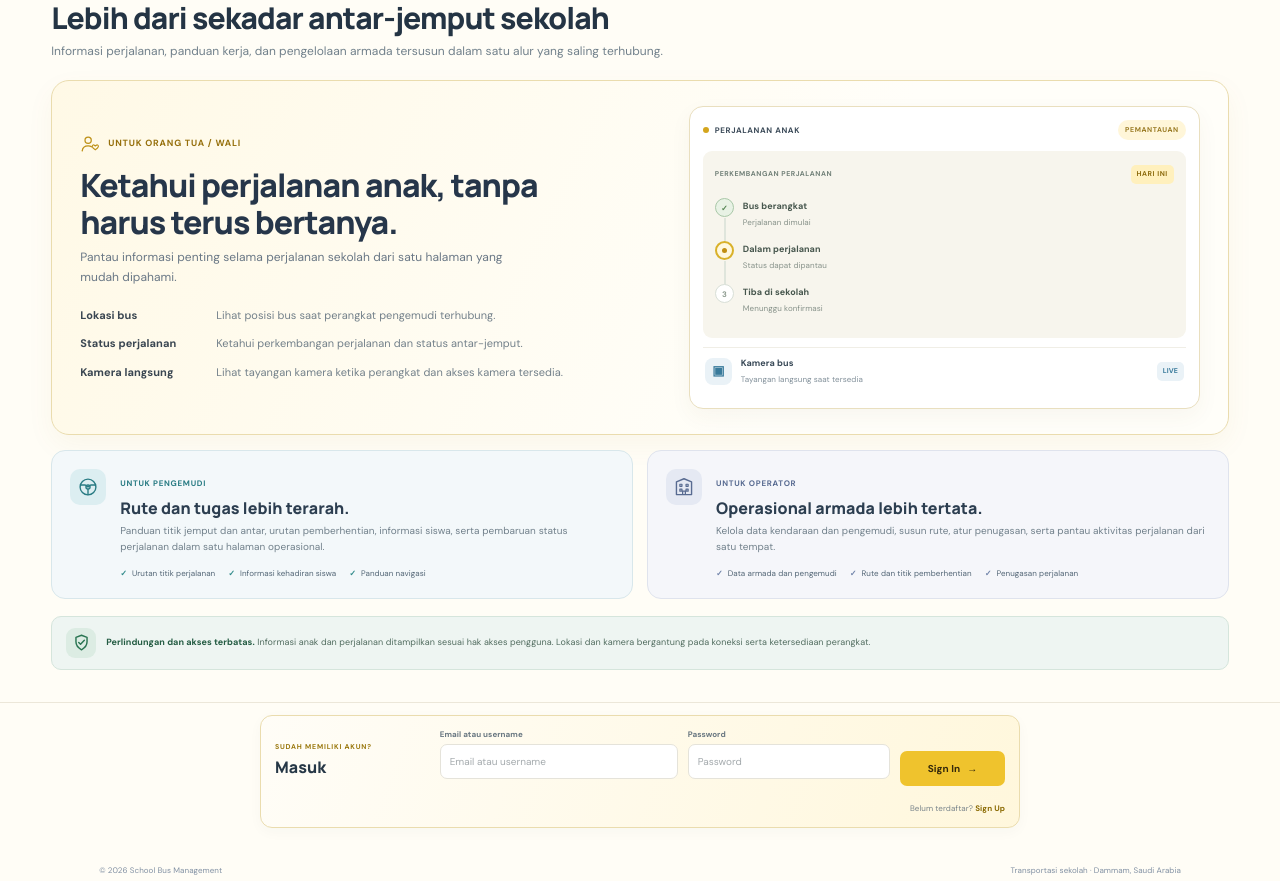
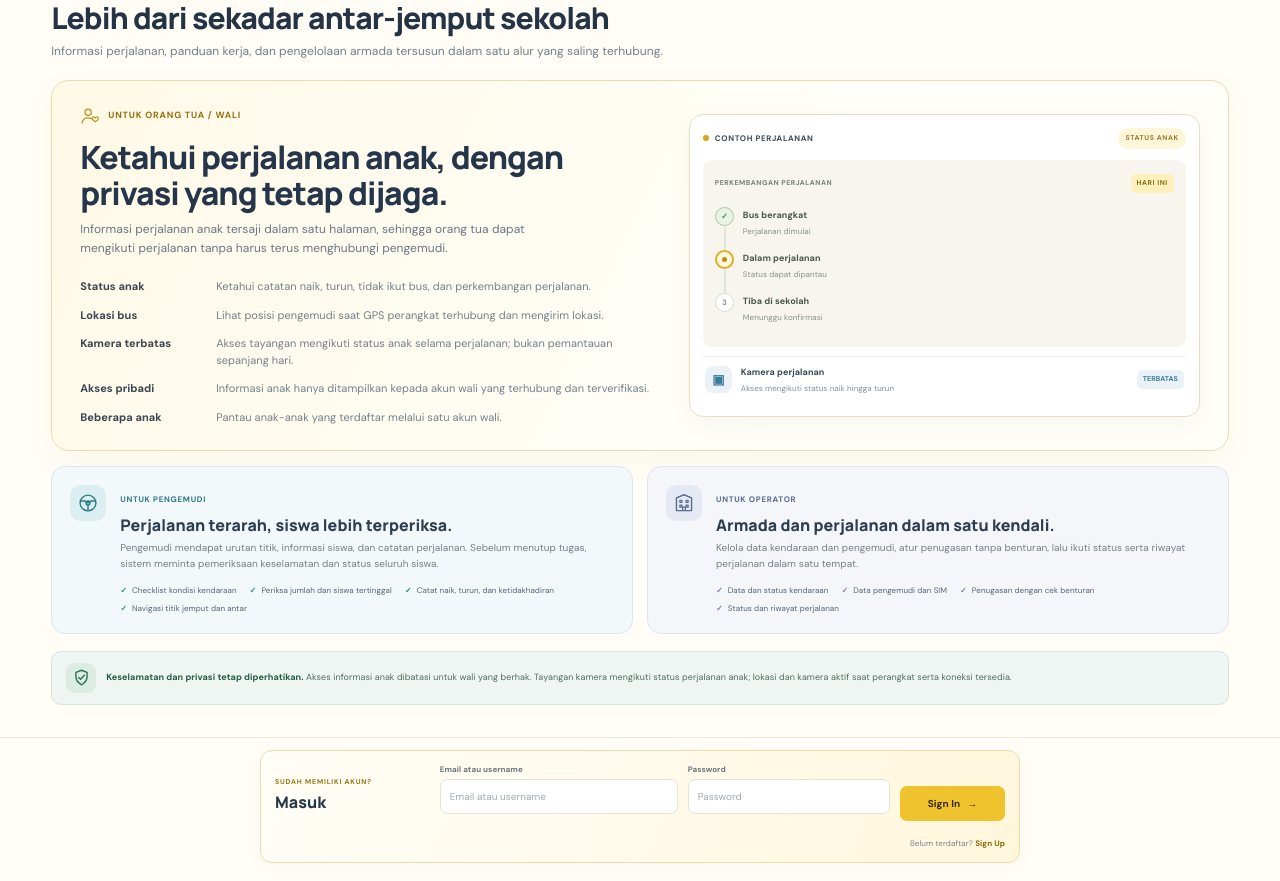
Before and after one commit to irusandi-hub/school-bus-management, a Next.js app: page / in a window 1280 px wide. Shown: the part 460-1341 px from the top of the page. Built offline with nearby package versions, Linux system fonts and the light colour scheme.

Commit message:
feat(landing): explain role benefits and child privacy

```diff
--- a/app/page.tsx
+++ b/app/page.tsx
@@ -19,9 +19,9 @@ function RoleIcon({ type }: { type: "parent" | "driver" | "operator" }) {
 }
 
 const roles = [
-  { type: "parent" as const, title: "Orang Tua", description: "Pantau kabar perjalanan, lokasi bus, dan video saat tersedia.", points: ["Status perjalanan anak", "Lokasi bus saat terhubung", "Tampilan video saat diizinkan"] },
-  { type: "driver" as const, title: "Pengemudi", description: "Jalankan perjalanan dengan urutan rute dan informasi siswa yang jelas.", points: ["Panduan titik jemput dan antar", "Informasi serta kehadiran siswa", "Pembaruan status perjalanan"] },
-  { type: "operator" as const, title: "Operator", description: "Atur armada, pengemudi, rute, dan penugasan perjalanan.", points: ["Data armada dan pengemudi", "Rute serta penugasan", "Pemantauan operasional"] },
+  { type: "parent" as const, title: "Orang Tua", description: "Ketahui perkembangan perjalanan anak, dengan akses informasi yang tetap terbatas.", points: ["Status naik, turun, dan perjalanan", "Lokasi bus saat GPS terhubung", "Kamera mengikuti status perjalanan"] },
+  { type: "driver" as const, title: "Pengemudi", description: "Jalankan tugas dengan rute terarah, catatan siswa, dan pemeriksaan keselamatan.", points: ["Checklist pemeriksaan keselamatan", "Pemeriksaan siswa sebelum perjalanan ditutup", "Urutan titik dan navigasi"] },
+  { type: "operator" as const, title: "Operator", description: "Kelola armada dan pengemudi, susun penugasan, serta pantau perjalanan.", points: ["Data dan status armada", "Data pengemudi dan penugasan", "Ringkasan serta riwayat perjalanan"] },
 ];
 
 export default function LandingPage() {
@@ -59,16 +59,18 @@ export default function LandingPage() {
       <article className="sbm-parent-feature">
         <div className="sbm-parent-feature-copy">
           <span className="sbm-feature-label"><RoleIcon type="parent"/> UNTUK ORANG TUA / WALI</span>
-          <h3>Ketahui perjalanan anak, tanpa harus terus bertanya.</h3>
-          <p>Pantau informasi penting selama perjalanan sekolah dari satu halaman yang mudah dipahami.</p>
+          <h3>Ketahui perjalanan anak, dengan privasi yang tetap dijaga.</h3>
+          <p>Informasi perjalanan anak tersaji dalam satu halaman, sehingga orang tua dapat mengikuti perjalanan tanpa harus terus menghubungi pengemudi.</p>
           <ul className="sbm-feature-checks">
-            <li><strong>Lokasi bus</strong><span>Lihat posisi bus saat perangkat pengemudi terhubung.</span></li>
-            <li><strong>Status perjalanan</strong><span>Ketahui perkembangan perjalanan dan status antar-jemput.</span></li>
-            <li><strong>Kamera langsung</strong><span>Lihat tayangan kamera ketika perangkat dan akses kamera tersedia.</span></li>
+            <li><strong>Status anak</strong><span>Ketahui catatan naik, turun, tidak ikut bus, dan perkembangan perjalanan.</span></li>
+            <li><strong>Lokasi bus</strong><span>Lihat posisi pengemudi saat GPS perangkat terhubung dan mengirim lokasi.</span></li>
+            <li><strong>Kamera terbatas</strong><span>Akses tayangan mengikuti status anak selama perjalanan; bukan pemantauan sepanjang hari.</span></li>
+            <li><strong>Akses pribadi</strong><span>Informasi anak hanya ditampilkan kepada akun wali yang terhubung dan terverifikasi.</span></li>
+            <li><strong>Beberapa anak</strong><span>Pantau anak-anak yang terdaftar melalui satu akun wali.</span></li>
           </ul>
         </div>
         <div className="sbm-parent-feature-visual" aria-label="Ilustrasi informasi lokasi bus dan perjalanan">
-          <div className="sbm-parent-visual-top"><span><i/> PERJALANAN ANAK</span><b>PEMANTAUAN</b></div>
+          <div className="sbm-parent-visual-top"><span><i/> CONTOH PERJALANAN</span><b>STATUS ANAK</b></div>
           <div className="sbm-parent-journey">
             <div className="sbm-journey-head"><span>PERKEMBANGAN PERJALANAN</span><b>HARI INI</b></div>
             <div className="sbm-journey-line">
@@ -77,25 +79,25 @@ export default function LandingPage() {
               <div className="sbm-journey-step"><i>3</i><span><strong>Tiba di sekolah</strong><small>Menunggu konfirmasi</small></span></div>
             </div>
           </div>
-          <div className="sbm-parent-camera-row"><span className="sbm-camera-symbol">▣</span><span><strong>Kamera bus</strong><small>Tayangan langsung saat tersedia</small></span><span className="sbm-camera-state">LIVE</span></div>
+          <div className="sbm-parent-camera-row"><span className="sbm-camera-symbol">▣</span><span><strong>Kamera perjalanan</strong><small>Akses mengikuti status naik hingga turun</small></span><span className="sbm-camera-state">TERBATAS</span></div>
         </div>
       </article>
 
       <div className="sbm-support-features">
         <article className="sbm-support-feature driver">
           <span className="sbm-support-icon"><RoleIcon type="driver"/></span>
-          <div><span className="sbm-support-kicker">UNTUK PENGEMUDI</span><h3>Rute dan tugas lebih terarah.</h3><p>Panduan titik jemput dan antar, urutan pemberhentian, informasi siswa, serta pembaruan status perjalanan dalam satu halaman operasional.</p></div>
-          <ul><li>Urutan titik perjalanan</li><li>Informasi kehadiran siswa</li><li>Panduan navigasi</li></ul>
+          <div><span className="sbm-support-kicker">UNTUK PENGEMUDI</span><h3>Perjalanan terarah, siswa lebih terperiksa.</h3><p>Pengemudi mendapat urutan titik, informasi siswa, dan catatan perjalanan. Sebelum menutup tugas, sistem meminta pemeriksaan keselamatan dan status seluruh siswa.</p></div>
+          <ul><li>Checklist kondisi kendaraan</li><li>Periksa jumlah dan siswa tertinggal</li><li>Catat naik, turun, dan ketidakhadiran</li><li>Navigasi titik jemput dan antar</li></ul>
         </article>
         <article className="sbm-support-feature operator">
           <span className="sbm-support-icon"><RoleIcon type="operator"/></span>
-          <div><span className="sbm-support-kicker">UNTUK OPERATOR</span><h3>Operasional armada lebih tertata.</h3><p>Kelola data kendaraan dan pengemudi, susun rute, atur penugasan, serta pantau aktivitas perjalanan dari satu tempat.</p></div>
-          <ul><li>Data armada dan pengemudi</li><li>Rute dan titik pemberhentian</li><li>Penugasan perjalanan</li></ul>
+          <div><span className="sbm-support-kicker">UNTUK OPERATOR</span><h3>Armada dan perjalanan dalam satu kendali.</h3><p>Kelola data kendaraan dan pengemudi, atur penugasan tanpa benturan, lalu ikuti status serta riwayat perjalanan dalam satu tempat.</p></div>
+          <ul><li>Data dan status kendaraan</li><li>Data pengemudi dan SIM</li><li>Penugasan dengan cek benturan</li><li>Status dan riwayat perjalanan</li></ul>
         </article>
       </div>
     </section>
 
-    <section className="sbm-refined-assurance"><span aria-hidden="true"><svg viewBox="0 0 24 24" fill="none"><path d="M12 2.8 19 5.5v5.7c0 4.6-2.8 7.8-7 10-4.2-2.2-7-5.4-7-10V5.5l7-2.7Z" stroke="currentColor" strokeWidth="1.8" strokeLinejoin="round"/><path d="m8.5 12 2.3 2.3 4.8-5" stroke="currentColor" strokeWidth="1.8" strokeLinecap="round" strokeLinejoin="round"/></svg></span><p><strong>Perlindungan dan akses terbatas.</strong> Informasi anak dan perjalanan ditampilkan sesuai hak akses pengguna. Lokasi dan kamera bergantung pada koneksi serta ketersediaan perangkat.</p></section>
+    <section className="sbm-refined-assurance"><span aria-hidden="true"><svg viewBox="0 0 24 24" fill="none"><path d="M12 2.8 19 5.5v5.7c0 4.6-2.8 7.8-7 10-4.2-2.2-7-5.4-7-10V5.5l7-2.7Z" stroke="currentColor" strokeWidth="1.8" strokeLinejoin="round"/><path d="m8.5 12 2.3 2.3 4.8-5" stroke="currentColor" strokeWidth="1.8" strokeLinecap="round" strokeLinejoin="round"/></svg></span><p><strong>Keselamatan dan privasi tetap diperhatikan.</strong> Akses informasi anak dibatasi untuk wali yang berhak. Tayangan kamera mengikuti status perjalanan anak; lokasi dan kamera aktif saat perangkat serta koneksi tersedia.</p></section>
     <section className="sbm-login-section" aria-label="Masuk ke aplikasi">
       <div className="sbm-login-card">
         <div className="sbm-login-heading"><div><span className="sbm-login-kicker">SUDAH MEMILIKI AKUN?</span><strong>Masuk</strong></div></div>
```
